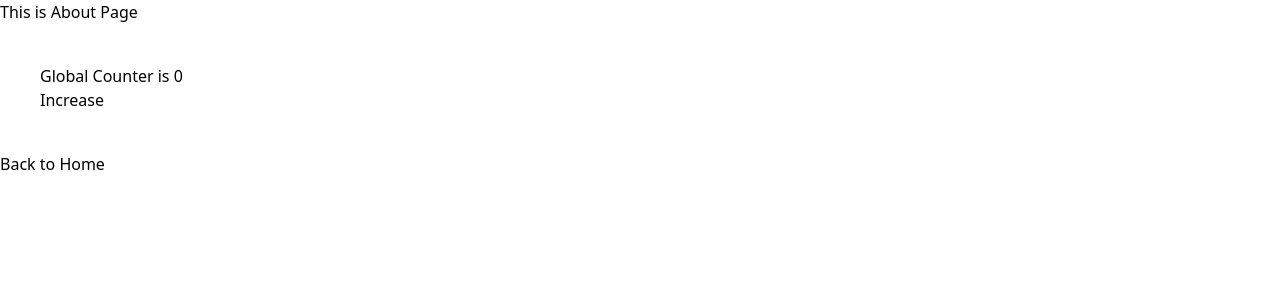
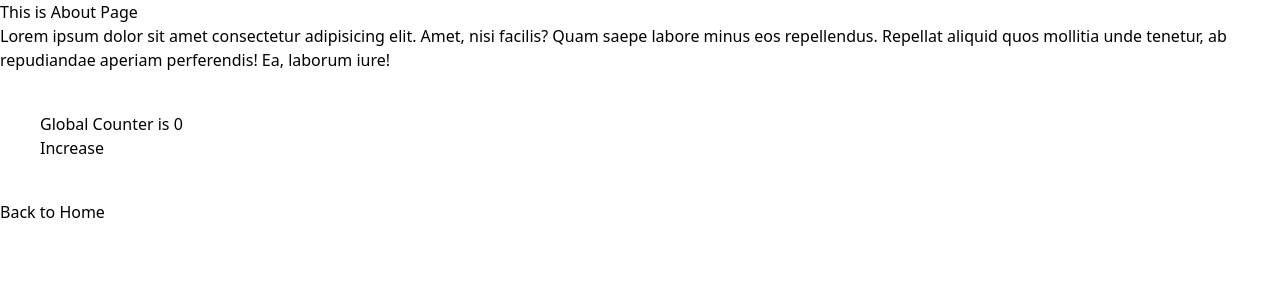
Before and after one commit to basudevkumer/react-test, a React (Vite) app: page /about in a window 1280 px wide. Shown: the top 300 px of the page. Built offline with nearby package versions, Linux system fonts and the light colour scheme.

Commit message:
some changes in About components

```diff
--- a/src/page/About.jsx
+++ b/src/page/About.jsx
@@ -8,6 +8,7 @@ const About = () => {
   return (
     <div>
       <h1>This is About Page</h1>
+      <p>Lorem ipsum dolor sit amet consectetur adipisicing elit. Amet, nisi facilis? Quam saepe labore minus eos repellendus. Repellat aliquid quos mollitia unde tenetur, ab repudiandae aperiam perferendis! Ea, laborum iure!</p>
       <div className="p-10">
         <h1>Global Counter is {count}</h1>
         <button onClick={increment}>Increase</button>
```
